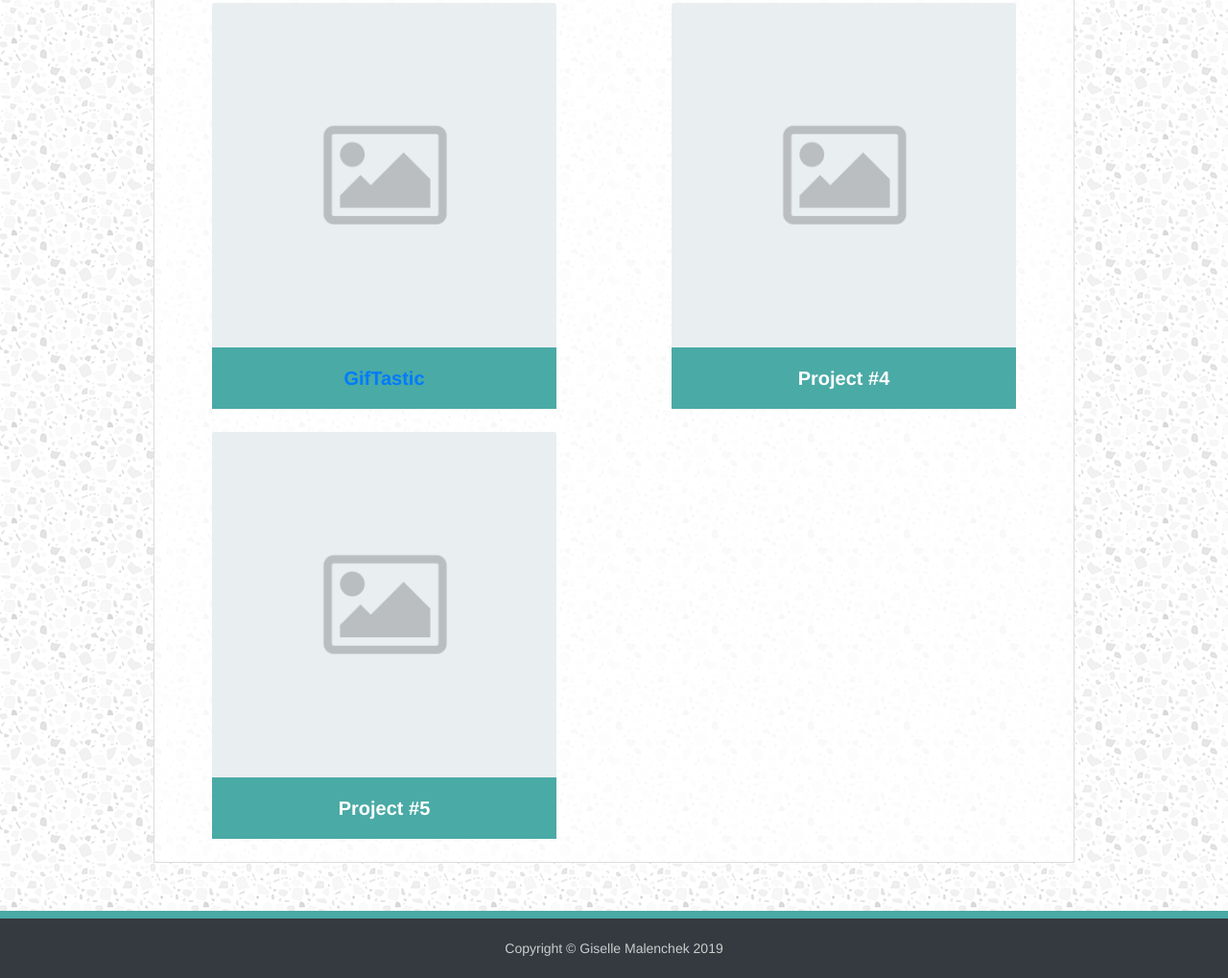
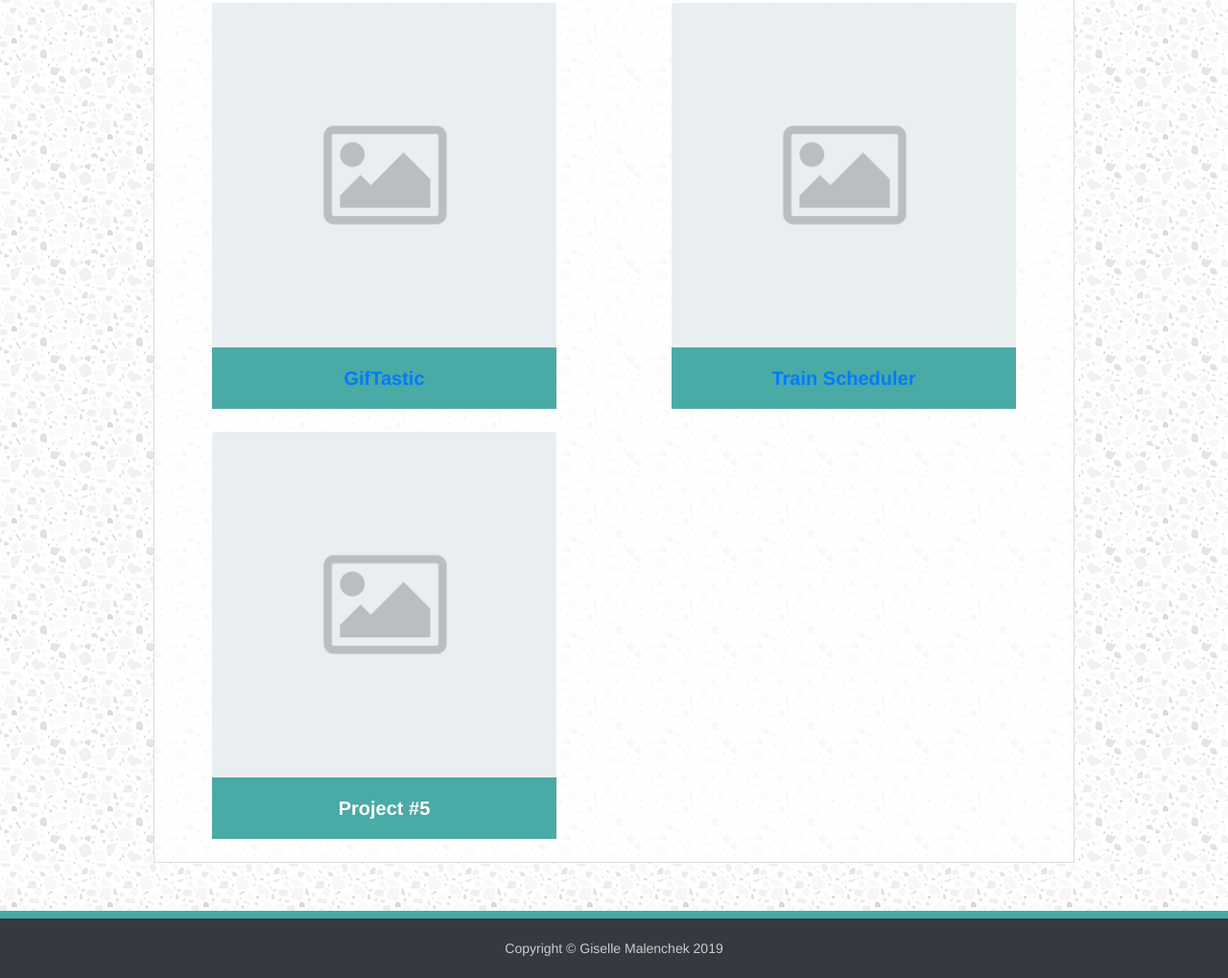
Before and after one commit to herrenchek/Bootstrap-Portfolio, a plain HTML site: page portfolio.html in a window 1280 px wide. Shown: the part 652-1671 px from the top of the page at 96% size. Drawn offline with nearby package versions, Linux system fonts and the light colour scheme.

Commit message:
Train Scheduler

```diff
--- a/portfolio.html
+++ b/portfolio.html
@@ -77,7 +77,7 @@
                      <div class="card mx-auto mb-4" style="width: 80%;">
                         <img src="assets/images/blank.png" class="card-img-top" alt="Placeholder." />
                         <div class="card-body">
-                            <h5 class="card-title font-weight-bold text-center">Project &#35;4</h5>
+                            <h5 class="card-title font-weight-bold text-center"><a href="https://herrenchek.github.io/Train-Scheduler/" target="_blank">Train Scheduler</a></h5>
                         </div>
                     </div>
                 </div>
```
